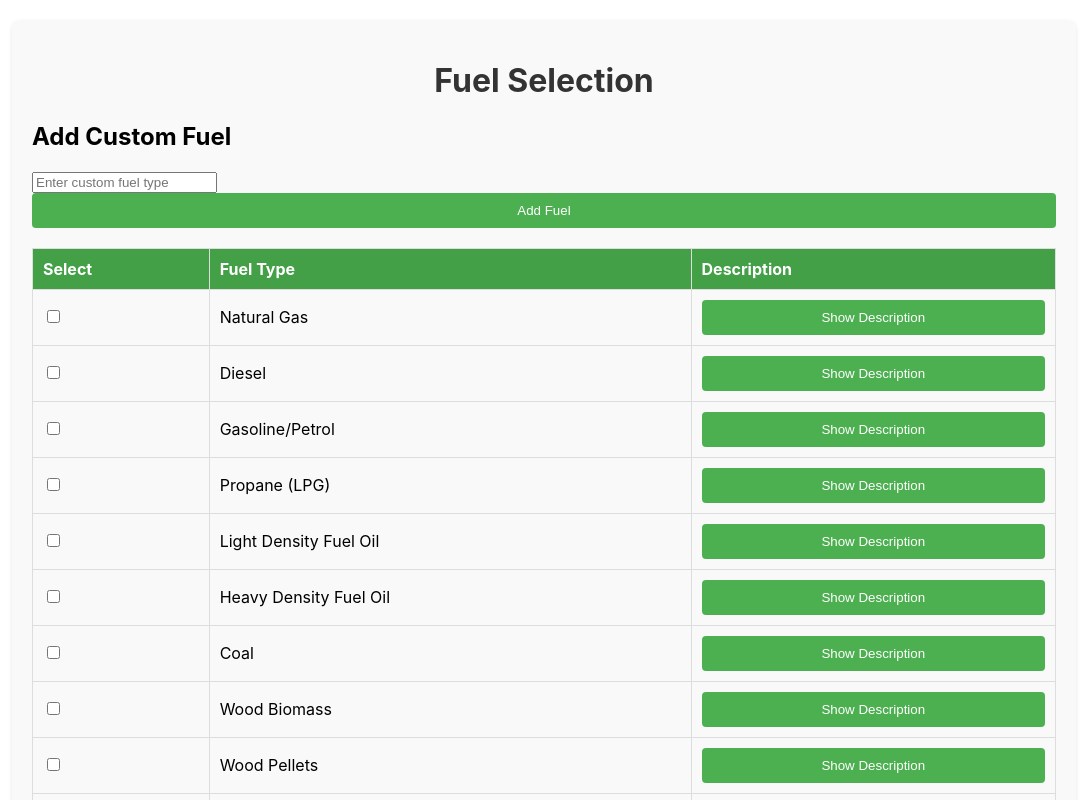
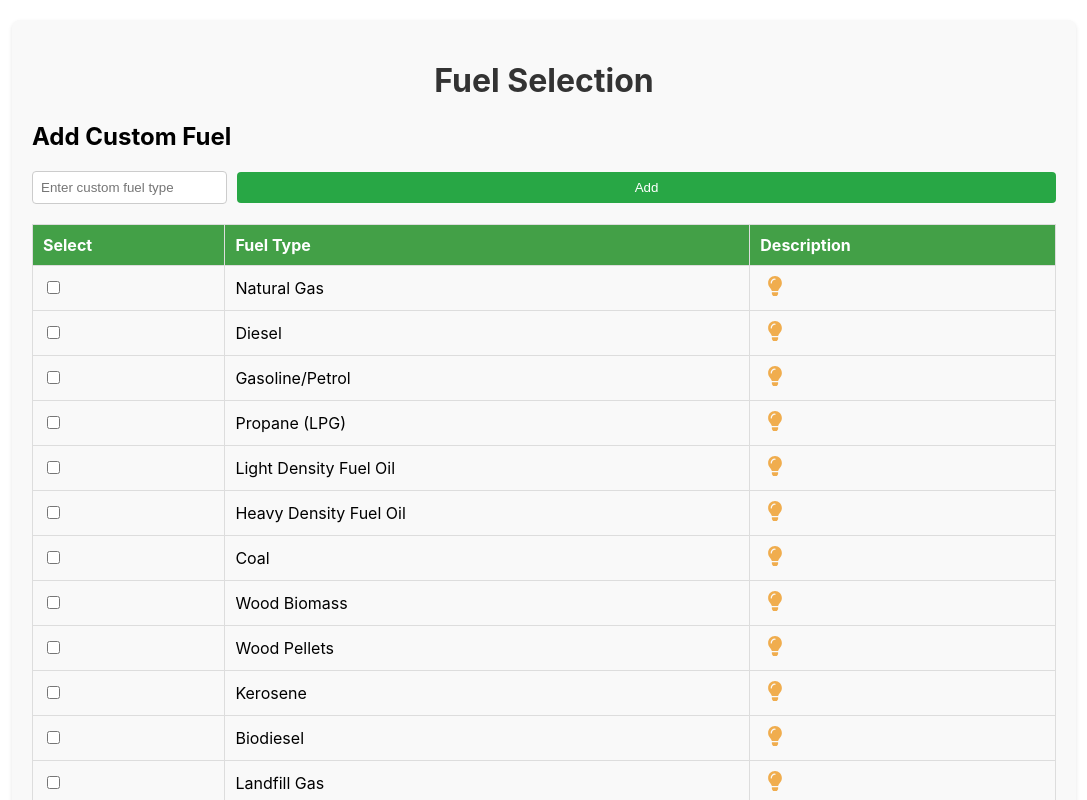
Before and after one commit to anilacumant/SustainabilityAgentFrontend, a React (Create React App) app: page /stationary-fuel-selection in a window 1280 px wide. Shown: the top 800 px of the page, without its empty margins (96-1183 px from the left). Built offline with nearby package versions, Linux system fonts and the light colour scheme.

Commit message:
Add fuel Design Changes

```diff
--- a/package.json
+++ b/package.json
@@ -7,6 +7,7 @@
     "cra-template": "1.2.0",
     "react": "^18.3.1",
     "react-dom": "^18.3.1",
+    "react-icons": "^5.4.0",
     "react-router-dom": "^7.1.1",
     "react-scripts": "5.0.1",
     "web-vitals": "^4.2.4"
--- a/src/components/Page3/StationaryCombustion/FuelSelection.css
+++ b/src/components/Page3/StationaryCombustion/FuelSelection.css
@@ -56,3 +56,46 @@
   .add-fuel-button:hover {
     background-color: #388e3c;
   }
+
+  .custom-fuel-container {
+    display: flex;
+    align-items: center;
+    gap: 10px;
+  }
+
+  .custom-fuel-container input {
+    flex: 1;
+    padding: 8px;
+    border: 1px solid #ccc;
+    border-radius: 4px;
+  }
+
+  .add-fuel-btn {
+    padding: 8px 16px;
+    background-color: #28a745;
+    color: white;
+    border: none;
+    border-radius: 4px;
+    cursor: pointer;
+  }
+
+  .add-fuel-btn:hover {
+    background-color: #218838;
+  }
+
+  .lightbulb-icon {
+    color: #f0ad4e;
+    font-size: 20px;
+    cursor: pointer;
+    margin-left: 5px;
+  }
+
+  .lightbulb-icon:hover {
+    color: #d9534f;
+  }
+
+  .description {
+    font-style: italic;
+    color: #6c757d;
+    margin-top: 5px;
+  }
--- a/src/components/Page3/StationaryCombustion/FuelSelection.jsx
+++ b/src/components/Page3/StationaryCombustion/FuelSelection.jsx
@@ -1,5 +1,6 @@
 import React, { useState } from "react";
 import axios from "axios";
+import { FaLightbulb } from "react-icons/fa"; // Light Bulb Icon for Description Toggle
 import "./FuelSelection.css";
 
 const FuelSelection = () => {
@@ -21,14 +22,15 @@ const FuelSelection = () => {
   ]);
   const [selectedFuels, setSelectedFuels] = useState([]);
   const [emissionData, setEmissionData] = useState({});
-  const [error, setError] = useState(null);
   const [customFuel, setCustomFuel] = useState("");
+  const [showDescription, setShowDescription] = useState({}); // Toggles for descriptions
+  const [error, setError] = useState(null); // Error handling
 
   // Handle fuel selection
   const handleFuelSelect = (fuelType) => {
     if (!selectedFuels.includes(fuelType)) {
       setSelectedFuels([...selectedFuels, fuelType]);
-      fetchFuelData(fuelType);
+      fetchFuelData(fuelType); // Fetch data for the selected fuel
     }
   };
 
@@ -50,7 +52,7 @@ const FuelSelection = () => {
     }
   };
 
-  // Handle custom fuel input
+  // Handle adding custom fuel
   const handleAddCustomFuel = () => {
     if (customFuel && !fuelTypes.includes(customFuel)) {
       setFuelTypes([...fuelTypes, customFuel]);
@@ -59,15 +61,29 @@ const FuelSelection = () => {
     }
   };
 
-  // Handle input changes for the table
-  const handleInputChange = (fuelType, field, value) => {
-    setEmissionData((prev) => ({
+  // Toggle description visibility
+  const toggleDescription = (fuelType) => {
+    if (!emissionData[fuelType]) {
+      // If data isn't loaded, fetch it first
+      fetchFuelData(fuelType);
+    }
+    setShowDescription((prev) => ({
       ...prev,
-      [fuelType]: {
-        ...prev[fuelType],
-        [field]: value,
-      },
+      [fuelType]: !prev[fuelType], // Toggle the visibility
     }));
+  };
+
+  // Render description dynamically
+  const renderDescription = (fuelType) => {
+    const fuelData = emissionData[fuelType];
+    if (fuelData && showDescription[fuelType]) {
+      return (
+        <p className="description">
+          {fuelData.description || "No description available."}
+        </p>
+      );
+    }
+    return null;
   };
 
   // Calculate emissions
@@ -79,6 +95,17 @@ const FuelSelection = () => {
     return "N/A";
   };
 
+  // Handle user input changes
+  const handleInputChange = (fuelType, field, value) => {
+    setEmissionData((prev) => ({
+      ...prev,
+      [fuelType]: {
+        ...prev[fuelType],
+        [field]: value,
+      },
+    }));
+  };
+
   return (
     <div className="fuel-selection">
       <h1>Fuel Selection</h1>
@@ -86,13 +113,17 @@ const FuelSelection = () => {
       {/* Add Custom Fuel Section */}
       <div className="custom-fuel">
         <h2>Add Custom Fuel</h2>
+        <div className="custom-fuel-container">
           <input
             type="text"
             value={customFuel}
             onChange={(e) => setCustomFuel(e.target.value)}
             placeholder="Enter custom fuel type"
           />
-        <button onClick={handleAddCustomFuel}>Add Fuel</button>
+          <button onClick={handleAddCustomFuel} className="add-fuel-btn">
+            Add
+          </button>
+        </div>
       </div>
 
       {/* Based on Chosen Items Section */}
@@ -176,9 +207,11 @@ const FuelSelection = () => {
               </td>
               <td>{fuelType}</td>
               <td>
-                {emissionData[fuelType]?.description || (
-                  <button onClick={() => fetchFuelData(fuelType)}>Show Description</button>
-                )}
+                <FaLightbulb
+                  onClick={() => toggleDescription(fuelType)}
+                  className="lightbulb-icon"
+                />
+                {renderDescription(fuelType)}
               </td>
             </tr>
           ))}
```
Also changed, not shown: 1 other file (tests, documents, lock files or other folders). Lines whose indentation alone changed are shown as unchanged.
